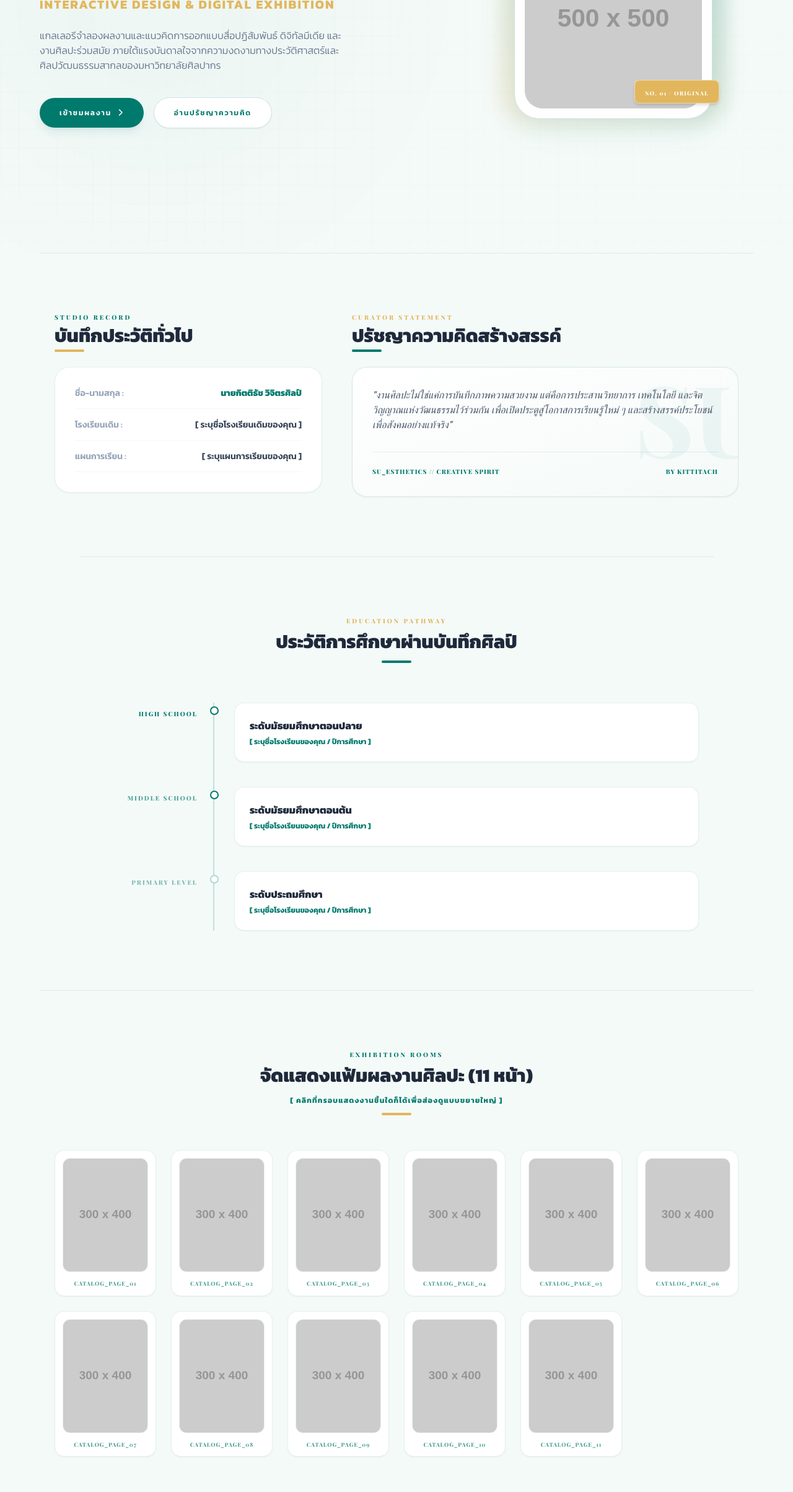
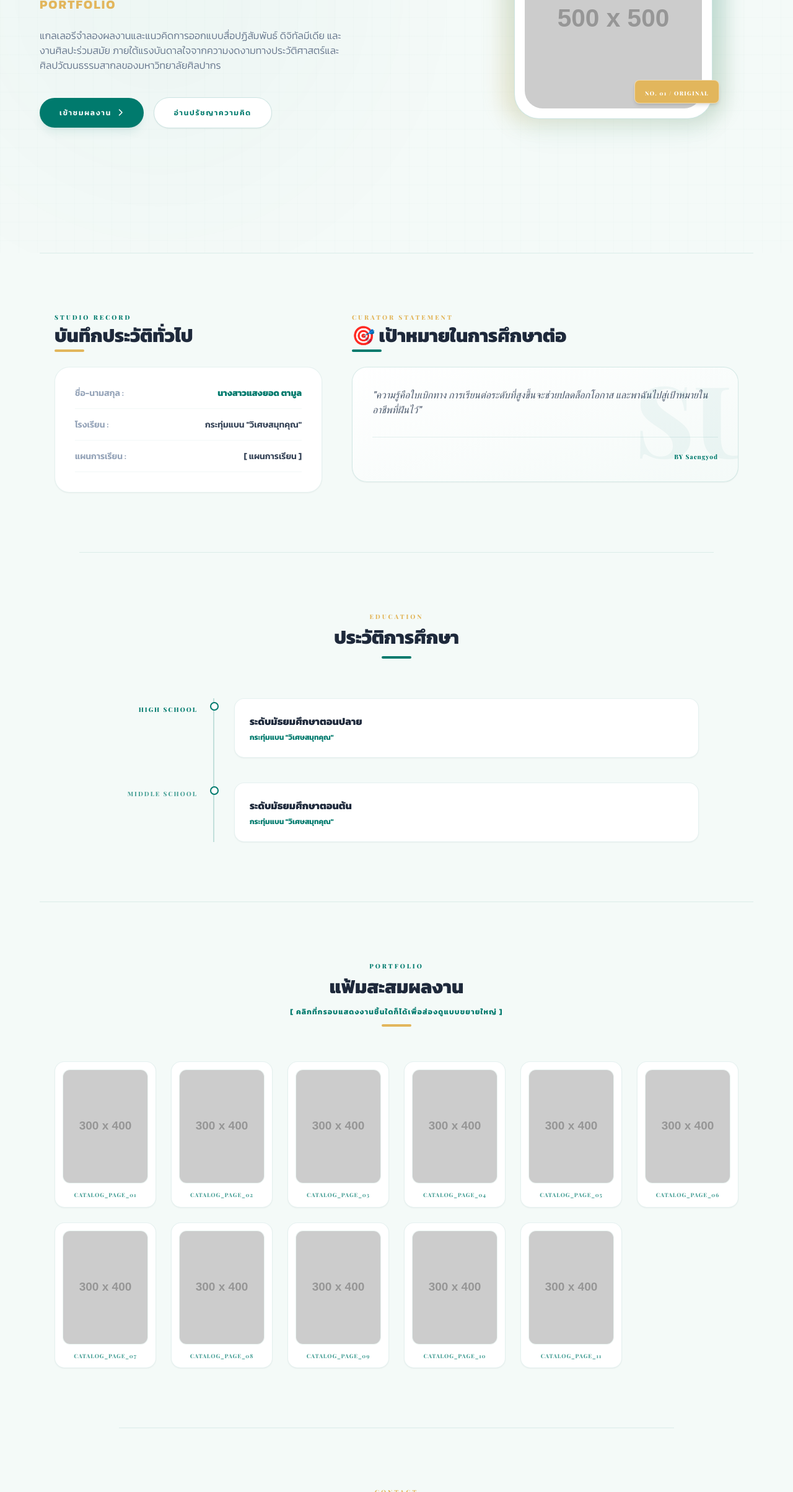
Before and after one commit to Saengyod/SaengyodFolio.io, a plain HTML site: page index.html in a window 1280 px wide. Shown: the part 392-2800 px from the top of the page at 62% size. Drawn offline with nearby package versions, Linux system fonts and the light colour scheme; placeholder pictures from the web are drawn by us; a web font is replaced by a local one.

Commit message:
Update index.html

```diff
--- a/index.html
+++ b/index.html
@@ -5,7 +5,7 @@
 <head>
     <meta charset="UTF-8">
     <meta name="viewport" content="width=device-width, initial-scale=1.0">
-    <title>Kittitach Wijitsin - Viridian Light Exhibition Portfolio</title>
+    <title>saengyod - Portfolio</title>
 
     <!-- Tailwind CSS CDN -->
     <script src="https://cdn.tailwindcss.com"></script>
@@ -89,10 +89,10 @@
             <!-- โลโก้สถาบันสร้างสรรค์ของคุณกิตติธัช -->
             <a href="#home" class="flex items-center gap-2.5 group">
                 <div class="w-8 h-8 rounded-full border border-[#007a6d] flex items-center justify-center font-serif-lux text-[#007a6d] text-sm font-bold group-hover:bg-[#007a6d] group-hover:text-white transition-all">
-                    K
+                    SU
                 </div>
                 <span class="font-serif-lux tracking-[0.18em] text-[#007a6d] text-xs font-bold group-hover:opacity-80 transition-opacity">
-                    KITTITACH.STUDIO
+                    Silpakorn University
                 </span>
             </a>
 
@@ -107,7 +107,7 @@
 
             <!-- ตราประจำธีมสีเขียวตั้งแชสว่างอันทรงคุณค่า -->
             <div class="bg-[#007a6d]/10 border border-[#007a6d]/30 px-3.5 py-1 rounded-full font-serif-lux text-[9px] text-[#007a6d] font-bold tracking-widest uppercase">
-                VIRIDIAN STATE 🌱
+                PORTFOLIO🌱
             </div>
 
         </header>
@@ -128,11 +128,11 @@
                 </div>
 
                 <h1 class="text-4xl md:text-6xl font-black leading-tight text-slate-800 tracking-tight">
-                    <span class="font-serif-lux font-normal italic text-[#007a6d]">นาย</span>กิตติธัช วิจิตรศิลป์
+                    <span class="font-serif-lux font-normal italic text-[#007a6d]">นาย</span>นางสาวแสงยอด ตามูล
                 </h1>
 
                 <h2 class="text-lg md:text-xl font-bold tracking-[0.1em] text-[#E2B65C] uppercase">
-                    Interactive Design & Digital Exhibition
+                    PORTFOLIO
                 </h2>
 
                 <p class="text-sm md:text-base text-slate-500 max-w-lg leading-relaxed font-light">
@@ -185,15 +185,15 @@
                     <div class="space-y-4 text-sm font-semibold text-slate-600">
                         <p class="flex justify-between border-b border-[#007a6d]/5 pb-3.5">
                             <span class="text-slate-400">ชื่อ-นามสกุล :</span>
-                            <span class="text-[#007a6d] font-extrabold">นายกิตติธัช วิจิตรศิลป์</span>
+                            <span class="text-[#007a6d] font-extrabold">นางสาวแสงยอด ตามูล</span>
                         </p>
                         <p class="flex justify-between border-b border-[#007a6d]/5 pb-3.5">
-                            <span class="text-slate-400">โรงเรียนเดิม :</span>
-                            <span class="text-slate-700">[ ระบุชื่อโรงเรียนเดิมของคุณ ]</span>
+                            <span class="text-slate-400">โรงเรียน :</span>
+                            <span class="text-slate-700">กระทุ่มแบน "วิเศษสมุทคุณ"</span>
                         </p>
                         <p class="flex justify-between border-b border-[#007a6d]/5 pb-3.5">
                             <span class="text-slate-400">แผนการเรียน :</span>
-                            <span class="text-slate-700">[ ระบุแผนการเรียนของคุณ ]</span>
+                            <span class="text-slate-700">[ แผนการเรียน ]</span>
                         </p>
                     </div>
                 </div>
@@ -203,7 +203,8 @@
             <div class="md:col-span-7 space-y-6">
                 <div class="space-y-1">
                     <span class="font-serif-lux text-[10px] tracking-[0.3em] text-[#E2B65C] font-bold uppercase block">CURATOR STATEMENT</span>
-                    <h2 class="text-2xl md:text-3xl font-extrabold text-slate-800">ปรัชญาความคิดสร้างสรรค์</h2>
+                    <h2 class="text-2xl md:text-3xl font-extrabold text-slate-800">🎯
+เป้าหมายในการศึกษาต่อ</h2>
                     <div class="w-12 h-1 bg-[#007a6d] rounded-full mt-2"></div>
                 </div>
 
@@ -211,12 +212,12 @@
                     <div class="absolute -top-10 -right-10 text-[10rem] text-[#007a6d]/5 pointer-events-none font-serif-lux font-bold">SU</div>
 
                     <p class="text-sm md:text-base text-slate-600 leading-relaxed font-light italic font-serif-lux">
-                        "งานศิลปะไม่ใช่แค่การบันทึกภาพความสวยงาม แต่คือการประสานวิทยาการ เทคโนโลยี และจิตวิญญาณแห่งวัฒนธรรมไว้ร่วมกัน เพื่อเปิดประตูสู่โอกาสการเรียนรู้ใหม่ ๆ และสร้างสรรค์ประโยชน์เพื่อสังคมอย่างแท้จริง"
+                        "ความรู้คือใบเบิกทาง การเรียนต่อระดับที่สูงขึ้นจะช่วยปลดล็อกโอกาส และพาฉันไปสู่เป้าหมายในอาชีพที่ฝันไว้"
                     </p>
 
                     <div class="mt-8 pt-6 border-t border-[#007a6d]/10 flex justify-between items-center text-[10px] text-[#007a6d] font-bold tracking-widest font-serif-lux">
-                        <span>SU_ESTHETICS // CREATIVE SPIRIT</span>
-                        <span>BY KITTITACH</span>
+                        <span></span>
+                        <span>BY Saengyod</span>
                     </div>
                 </div>
             </div>
@@ -229,8 +230,8 @@
     <!-- STREAMING_CHUNK: Constructing elegant timeline for academics... -->
     <section class="py-24 px-6 max-w-5xl mx-auto relative z-10 border-t border-[#007a6d]/10" id="education">
         <div class="mb-16 text-center">
-            <span class="font-serif-lux text-[10px] tracking-[0.3em] text-[#E2B65C] font-bold uppercase block mb-2">EDUCATION PATHWAY</span>
-            <h2 class="text-2xl md:text-3xl font-extrabold text-slate-800">ประวัติการศึกษาผ่านบันทึกศิลป์</h2>
+            <span class="font-serif-lux text-[10px] tracking-[0.3em] text-[#E2B65C] font-bold uppercase block mb-2">EDUCATION </span>
+            <h2 class="text-2xl md:text-3xl font-extrabold text-slate-800">ประวัติการศึกษา</h2>
             <div class="w-12 h-1 bg-[#007a6d] mx-auto mt-3 rounded-full"></div>
         </div>
 
@@ -247,7 +248,7 @@
 
                 <div class="bg-white border border-[#007a6d]/10 p-6 rounded-2xl hover:border-[#007a6d]/30 shadow-sm transition-all">
                     <h3 class="font-extrabold text-base text-slate-800">ระดับมัธยมศึกษาตอนปลาย</h3>
-                    <p class="text-xs text-[#007a6d] font-bold mt-1.5">[ ระบุชื่อโรงเรียนของคุณ / ปีการศึกษา ]</p>
+                    <p class="text-xs text-[#007a6d] font-bold mt-1.5">กระทุ่มแบน "วิเศษสมุทคุณ"</p>
                 </div>
             </div>
 
@@ -261,23 +262,10 @@
 
                 <div class="bg-white border border-[#007a6d]/10 p-6 rounded-2xl hover:border-[#007a6d]/30 shadow-sm transition-all">
                     <h3 class="font-extrabold text-base text-slate-800">ระดับมัธยมศึกษาตอนต้น</h3>
-                    <p class="text-xs text-[#007a6d] font-bold mt-1.5">[ ระบุชื่อโรงเรียนของคุณ / ปีการศึกษา ]</p>
+                    <p class="text-xs text-[#007a6d] font-bold mt-1.5">กระทุ่มแบน "วิเศษสมุทคุณ"</p>
                 </div>
             </div>
 
-            <!-- ประถมศึกษา -->
-            <div class="relative pl-8 group">
-                <div class="absolute -left-[7px] top-1.5 w-3.5 h-3.5 rounded-full bg-white border-2 border-[#007a6d]/30 group-hover:bg-[#007a6d] transition-all"></div>
-
-                <div class="absolute left-[-155px] top-1 hidden md:block w-32 text-right">
-                    <span class="font-serif-lux text-[10px] tracking-[0.2em] text-[#007a6d]/50 font-bold">PRIMARY LEVEL</span>
-                </div>
-
-                <div class="bg-white border border-[#007a6d]/10 p-6 rounded-2xl hover:border-[#007a6d]/30 shadow-sm transition-all">
-                    <h3 class="font-extrabold text-base text-slate-800">ระดับประถมศึกษา</h3>
-                    <p class="text-xs text-[#007a6d] font-bold mt-1.5">[ ระบุชื่อโรงเรียนของคุณ / ปีการศึกษา ]</p>
-                </div>
-            </div>
 
         </div>
     </section>
@@ -287,8 +275,8 @@
     <!-- STREAMING_CHUNK: Generating the 11-page exhibition gallery... -->
     <section class="py-24 px-6 max-w-6xl mx-auto relative z-10 border-t border-[#007a6d]/10" id="portfolio">
         <div class="mb-14 text-center">
-            <span class="font-serif-lux text-[10px] tracking-[0.3em] text-[#007a6d] font-bold uppercase block mb-2">EXHIBITION ROOMS</span>
-            <h2 class="text-2xl md:text-3xl font-extrabold text-slate-800">จัดแสดงแฟ้มผลงานศิลปะ (11 หน้า)</h2>
+            <span class="font-serif-lux text-[10px] tracking-[0.3em] text-[#007a6d] font-bold uppercase block mb-2">PORTFOLIO</span>
+            <h2 class="text-2xl md:text-3xl font-extrabold text-slate-800">แฟ้มสะสมผลงาน</h2>
             <p class="text-xs text-[#007a6d] mt-3.5 tracking-widest uppercase font-bold">[ คลิกที่กรอบแสดงงานชิ้นใดก็ได้เพื่อส่องดูแบบขยายใหญ่ ]</p>
             <div class="w-12 h-1 bg-[#E2B65C] mx-auto mt-3 rounded-full"></div>
         </div>
@@ -321,8 +309,8 @@
     <!-- STREAMING_CHUNK: Assembling contact connections and terminal cards... -->
     <section class="py-24 px-6 max-w-4xl mx-auto relative z-10 border-t border-[#007a6d]/10" id="contact">
         <div class="mb-14 text-center">
-            <span class="font-serif-lux text-[10px] tracking-[0.3em] text-[#E2B65C] font-bold uppercase block mb-2">STUDIO COMMUNICATIONS</span>
-            <h2 class="text-2xl md:text-3xl font-extrabold text-slate-800">การเชื่อมต่อและติดต่อสัมพันธ์</h2>
+            <span class="font-serif-lux text-[10px] tracking-[0.3em] text-[#E2B65C] font-bold uppercase block mb-2">Contact</span>
+            <h2 class="text-2xl md:text-3xl font-extrabold text-slate-800">ช่องทางการติดต่อ</h2>
             <div class="w-12 h-1 bg-[#007a6d] mx-auto mt-3 rounded-full"></div>
         </div>
 
@@ -334,7 +322,7 @@
                 <div class="w-12 h-12 bg-[#007a6d]/10 text-[#007a6d] border border-[#007a6d]/20 rounded-xl flex items-center justify-center text-lg"><i class="fa-solid fa-envelope"></i></div>
                 <div class="overflow-hidden text-left">
                     <span class="text-[9px] font-serif-lux text-slate-400 font-bold block tracking-wider">EMAIL</span>
-                    <span class="text-sm font-semibold text-[#007a6d] block truncate">[ อีเมลของคุณกิตติธัช ]</span>
+                    <span class="text-sm font-semibold text-[#007a6d] block truncate">[ อีเมล]</span>
                 </div>
             </div>
 
@@ -343,7 +331,7 @@
                 <div class="w-12 h-12 bg-blue-50 text-blue-500 border border-blue-100 rounded-xl flex items-center justify-center text-lg"><i class="fa-brands fa-facebook-f"></i></div>
                 <div class="overflow-hidden text-left">
                     <span class="text-[9px] font-serif-lux text-slate-400 font-bold block tracking-wider">FACEBOOK</span>
-                    <span class="text-sm font-semibold text-slate-700 block truncate">[ เฟซบุ๊กของคุณกิตติธัช ]</span>
+                    <span class="text-sm font-semibold text-slate-700 block truncate">[ เฟซบุ๊ก ]</span>
                 </div>
             </div>
 
@@ -352,7 +340,7 @@
                 <div class="w-12 h-12 bg-pink-50 text-pink-500 border border-pink-100 rounded-xl flex items-center justify-center text-lg"><i class="fa-brands fa-instagram"></i></div>
                 <div class="overflow-hidden text-left">
                     <span class="text-[9px] font-serif-lux text-slate-400 font-bold block tracking-wider">INSTAGRAM</span>
-                    <span class="text-sm font-semibold text-slate-700 block truncate">[ ไอจีของคุณกิตติธัช ]</span>
+                    <span class="text-sm font-semibold text-slate-700 block truncate">[ ไอจี ]</span>
                 </div>
             </div>
 
@@ -361,7 +349,7 @@
                 <div class="w-12 h-12 bg-slate-100 text-slate-600 border border-slate-200 rounded-xl flex items-center justify-center text-lg"><i class="fa-brands fa-github"></i></div>
                 <div class="overflow-hidden text-left">
                     <span class="text-[9px] font-serif-lux text-slate-400 font-bold block tracking-wider">GITHUB</span>
-                    <span class="text-sm font-semibold text-slate-700 block truncate">[ กิตฮับของคุณกิตติธัช ]</span>
+                    <span class="text-sm font-semibold text-slate-700 block truncate">[ กิตฮับ]</span>
                 </div>
             </div>
 
@@ -384,7 +372,7 @@
 
     <!-- ================= FOOTER ================= -->
     <footer class="bg-white text-slate-400 py-10 text-center font-serif-lux text-[10px] tracking-[0.2em] border-t border-[#007a6d]/10 relative z-10">
-        © 2026 KITTITACH WIJITSIN. EXHIBITED UNDER VIRIDIAN SILPAKORN RESEARCH MOTIFS.
+        © 2026 Saengyod
     </footer>
 
 
```
